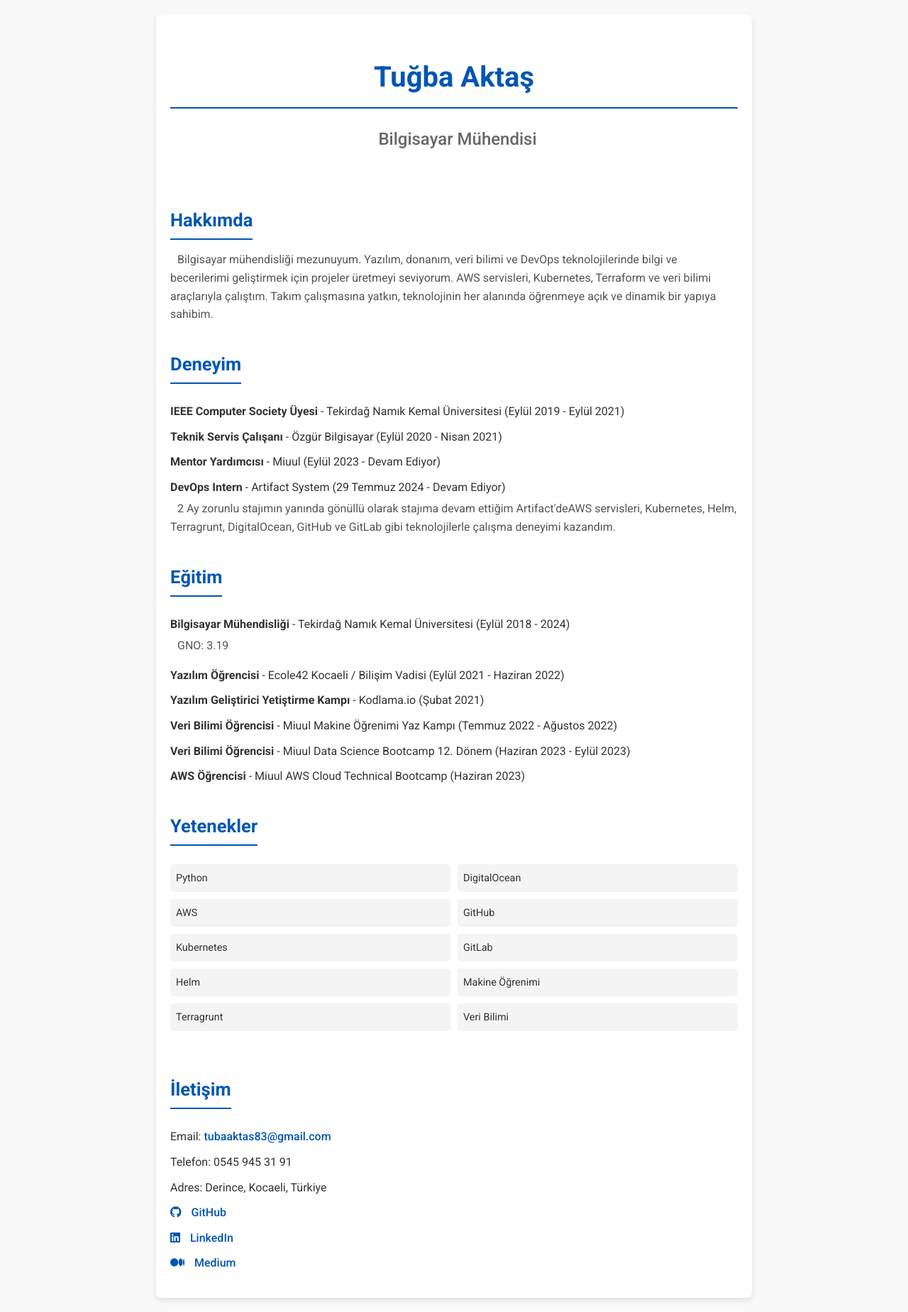
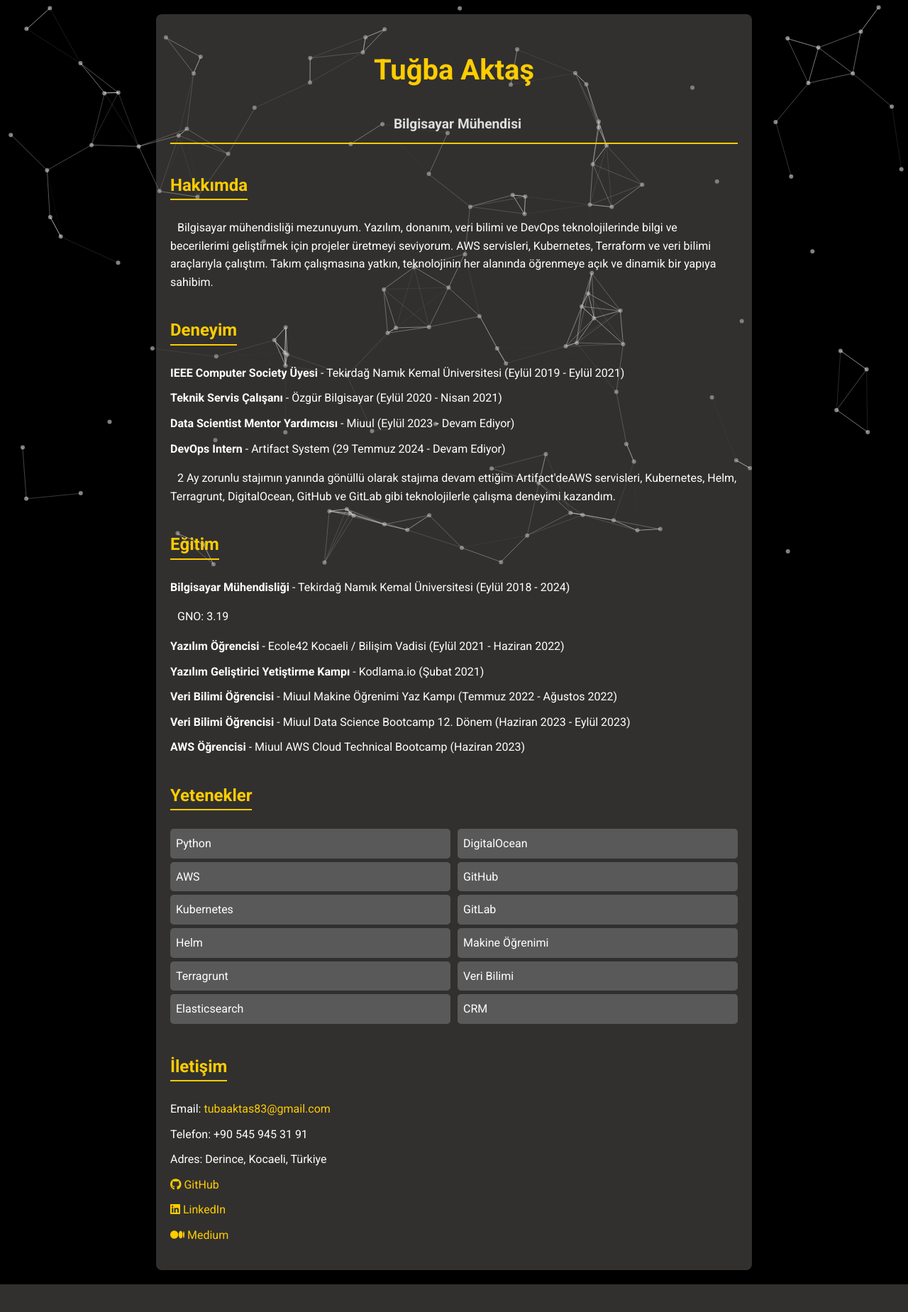
Before and after one commit to tubaaktas/cv-site, a Flask app: page / in a window 1280 px wide. Shown: the whole page at 71% size. After the commit the page ends 1810 px from the top, so only its background shows below. Run offline with Flask 3, Linux system fonts and the light colour scheme.

Commit message:
add js and skills

```diff
--- a/app.py
+++ b/app.py
@@ -12,7 +12,7 @@
         "github": "tubaaktas",
         "medium": "kendine_muhendis",
         "email": "tubaaktas83@gmail.com",
-        "phone": "0545 945 31 91",
+        "phone": "+90 545 945 31 91",
         "address": "Derince, Kocaeli, Türkiye",
         "about": (
             "Bilgisayar mühendisliği mezunuyum. Yazılım, donanım, veri bilimi ve DevOps "
@@ -34,7 +34,7 @@
             "date": "Eylül 2020 - Nisan 2021"
         },
         {
-            "title": "Mentor Yardımcısı",
+            "title": "Data Scientist Mentor Yardımcısı",
             "company": "Miuul",
             "date": "Eylül 2023 - Devam Ediyor"
         },
@@ -85,8 +85,8 @@
     ]
 
     skills = [
-        "Python", "AWS", "Kubernetes", "Helm", "Terragrunt",
-        "DigitalOcean", "GitHub", "GitLab", "Makine Öğrenimi", "Veri Bilimi"
+        "Python", "AWS", "Kubernetes", "Helm", "Terragrunt","Elasticsearch",
+        "DigitalOcean", "GitHub", "GitLab", "Makine Öğrenimi", "Veri Bilimi", "CRM"
     ]
 
     return render_template("index.html", profile=profile, experience=experience, education=education, skills=skills)
--- a/static/css/style.css
+++ b/static/css/style.css
@@ -1,64 +1,64 @@
+/* Genel Ayarlar */
 body {
     font-family: 'Roboto', Arial, sans-serif;
     margin: 0;
     padding: 0;
-    background-color: #f9f9f9;
-    color: #333;
+    background: #000; /* Siyah arka plan */
+    color: #fff;
     line-height: 1.6;
+    overflow: hidden; /* Scroll hatalarını önler */
 }
 
+/* Particle.js Alanı */
+#particles-js {
+    position: fixed;
+    top: 0;
+    left: 0;
+    width: 100%;
+    height: 100%;
+    z-index: -1; /* İçeriğin arkasında görünmesi için */
+}
+
+/* Container */
 .container {
     max-width: 800px;
     margin: 20px auto;
     padding: 20px;
-    background: #fff;
-    box-shadow: 0 4px 8px rgba(0, 0, 0, 0.1);
+    background: rgba(128, 125, 123, 0.384); /* Şeffaf arka plan */
+    color: #fff;
     border-radius: 8px;
-    overflow: hidden;
+    box-shadow: 0 4px 8px rgba(0, 0, 0, 0.3);
 }
 
-header {
-    text-align: center;
-    margin-bottom: 20px;
-    padding: 10px 0;
-}
-
+/* Başlık */
 header h1 {
     font-size: 2.5em;
-    color: #0056b3;
-    margin-bottom: 5px;
-    font-weight: bold;
-    border-bottom: 2px solid #0056b3;
-    padding-bottom: 10px;
-    width: 100%;
+    color: #ffcc00;
+    text-align: center;
+    margin-bottom: 10px;
 }
 
 header p {
-    font-size: 1.5em;
-    color: #666;
-    font-weight: 500;
+    text-align: center;
+    font-size: 1.2em;
+    color: #ddd;
+    font-weight: bold;
+    padding-bottom: 10px;
+    width: 100%;
+    border-bottom: 2px solid  #ffcc00; /* Burada çizgi ekliyoruz */
+    display: inline-block; /* Çizgiyi adın uzunluğuna göre ayarlamak için */
 }
 
-section {
-    margin-bottom: 15px;
+/* Bölüm Başlıkları */
+section h2 {
+    font-size: 1.5em;
+    color: #ffcc00;
+    border-bottom: 2px solid #ffcc00;
+    display: inline-block;
+    margin-bottom: 10px;
 }
 
-section h2 {
-    font-size: 1.6em;
-    border-bottom: 2px solid #0056b3;
-    display: inline-block;
-    padding-bottom: 5px;
-    margin-bottom: 10px;
-    color: #0056b3;
-    font-weight: 600;
-}
-
-section p {
-    font-size: 1em;
-    color: #555;
-    margin-top: 5px;
-}
-
+/* Liste Şekillendirme */
 ul {
     list-style: none;
     padding: 0;
@@ -67,67 +67,45 @@
 ul li {
     margin-bottom: 10px;
     font-size: 1em;
-}
-
-ul li strong {
-    font-weight: 700;
+    color: #fff;
 }
 
 .skills-container {
     display: flex;
     flex-wrap: wrap;
-    justify-content: space-between;
     gap: 10px;
 }
 
 .skills-list {
+    flex: 1 1 45%;
     list-style: none;
     padding: 0;
-    flex: 1 1 45%;
 }
 
 .skills-list li {
-    background-color: #f4f4f4;
-    margin-bottom: 10px;
+    background-color: rgba(255, 255, 255, 0.2);
     padding: 8px;
     border-radius: 5px;
-    font-size: 0.9em;
-    color: #333;
+    margin-bottom: 5px;
     transition: background-color 0.3s ease;
 }
 
 .skills-list li:hover {
-    background-color: #e2e2e2;
+    background-color: rgba(255, 255, 255, 0.4);
 }
 
 a {
-    color: #0056b3;
+    color: #ffcc00;
     text-decoration: none;
-    font-weight: 500;
-    transition: color 0.3s ease;
 }
 
 a:hover {
-    color: #666;
+    color: #fff;
+}
+/* Scroll Çalışmasını Sağlama */
+html, body {
+    height: auto; /* Sayfa içeriği kadar yüksekliğe izin verir */
+    overflow-y: auto; /* Yatay taşmayı engellemeden dikey scroll sağlar */
 }
 
-a i {
-    margin-right: 10px;
-    color: inherit;
-}
-
-a:hover i {
-    color: #666;
-}
-
-.description {
-    display: inline-block;
-    padding-left: 20px;
-    font-size: 1em;
-    color: #555;
-    line-height: 1.6;
-}
-
-p{
-    text-indent:10px;
-}
+p{text-indent:10px;}
--- a/templates/index.html
+++ b/templates/index.html
@@ -9,9 +9,10 @@
     <link href="https://cdnjs.cloudflare.com/ajax/libs/font-awesome/6.0.0-beta3/css/all.min.css" rel="stylesheet">
 </head>
 <body>
+    <!-- Particle.js Alanı -->
+    <div id="particles-js"></div>
 
     <div class="container">
-        <div class="content">
         <header>
             <h1>{{ profile.name }}</h1>
             <p>{{ profile.title }}</p>
@@ -70,7 +71,7 @@
             <section class="contact">
                 <h2>İletişim</h2>
                 <ul>
-                        <li>Email: <a href="mailto:{{ profile.email }}">{{ profile.email }}</a></li> <!-- Email linki burada -->
+                    <li>Email: <a href="mailto:{{ profile.email }}">{{ profile.email }}</a></li>
                     <li>Telefon: {{ profile.phone }}</li>
                     <li>Adres: {{ profile.address }}</li>
                     <li><a href="https://github.com/tubaaktas" target="_blank"><i class="fab fa-github"></i> GitHub</a></li>
@@ -80,6 +81,26 @@
             </section>
         </main>
     </div>
-    </div>
+
+    <!-- Particle.js Kütüphanesi -->
+    <script src="https://cdn.jsdelivr.net/particles.js/2.0.0/particles.min.js"></script>
+    <script>
+        particlesJS('particles-js', {
+            particles: {
+                number: { value: 100, density: { enable: true, value_area: 800 } },
+                color: { value: "#ffffff" },
+                shape: { type: "circle" },
+                opacity: { value: 0.5 },
+                size: { value: 3 },
+                move: { enable: true, speed: 2 }
+            },
+            interactivity: {
+                detect_on: "canvas",
+                events: {
+                    onhover: { enable: true, mode: "repulse" }
+                }
+            }
+        });
+    </script>
 </body>
 </html>
```
Lines whose indentation alone changed are shown as unchanged.
